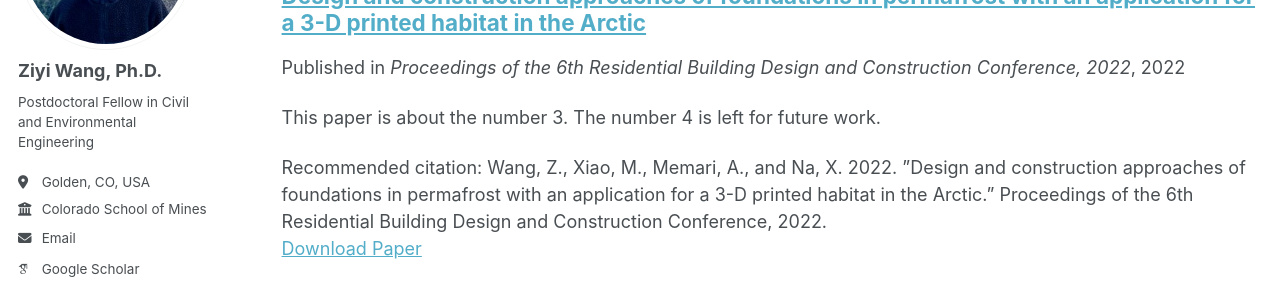
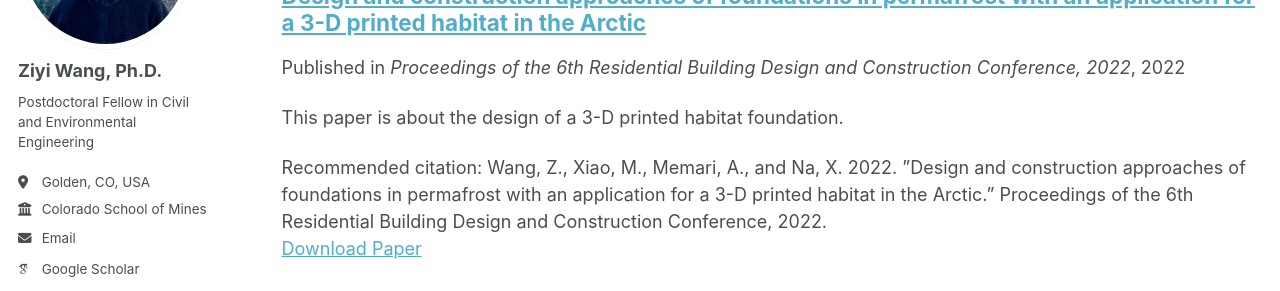
Before and after one commit to ziyiwang-ce/ziyiwang-ce.github.io, a Jekyll site: the page built from _pages/publications.html, in a window 1280 px wide and 900 px high, scrolled down 4207 px. Shown: the part 224-515 px from the top of the window. Built offline with Jekyll 4.4.1, drawn with Linux system fonts in a browser that asks for light colours; some web fonts are replaced; a script that is not in the unit is left out; a file with an impossible date is left out.

Commit message:
Update C1.md

```diff
--- a/_publications/C1.md
+++ b/_publications/C1.md
@@ -3,7 +3,7 @@ title: "Design and construction approaches of foundations in permafrost with an
 collection: publications
 category: conferences
 permalink: /publication/C1
-excerpt: 'This paper is about the number 3. The number 4 is left for future work.'
+excerpt: 'This paper is about the design of a 3-D printed habitat foundation.'
 date: 2022-05-11
 venue: 'Proceedings of the 6th Residential Building Design and Construction Conference, 2022'
 paperurl: 'https://www.phrc.psu.edu/Publications/2022-RBDCC-Papers.aspx'
```
